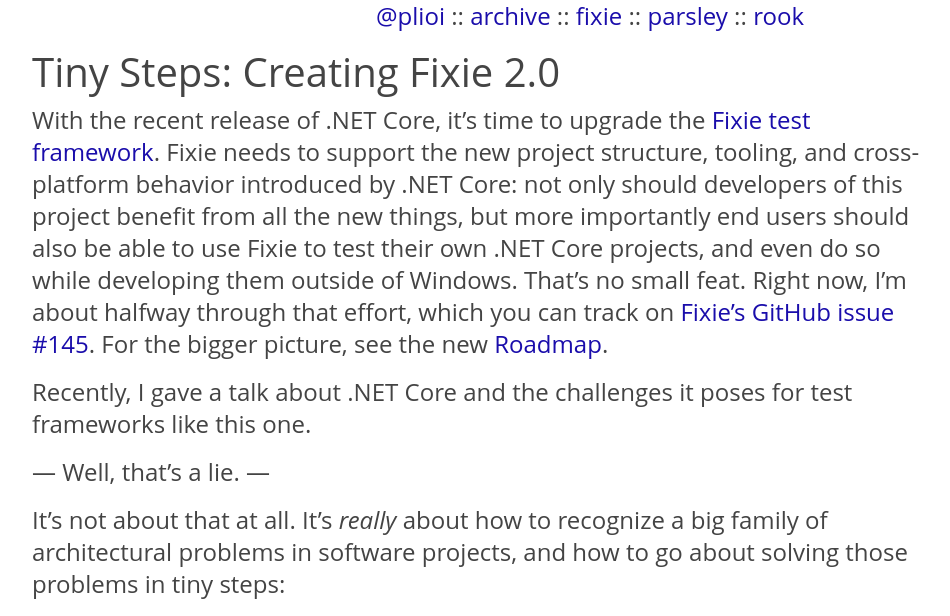
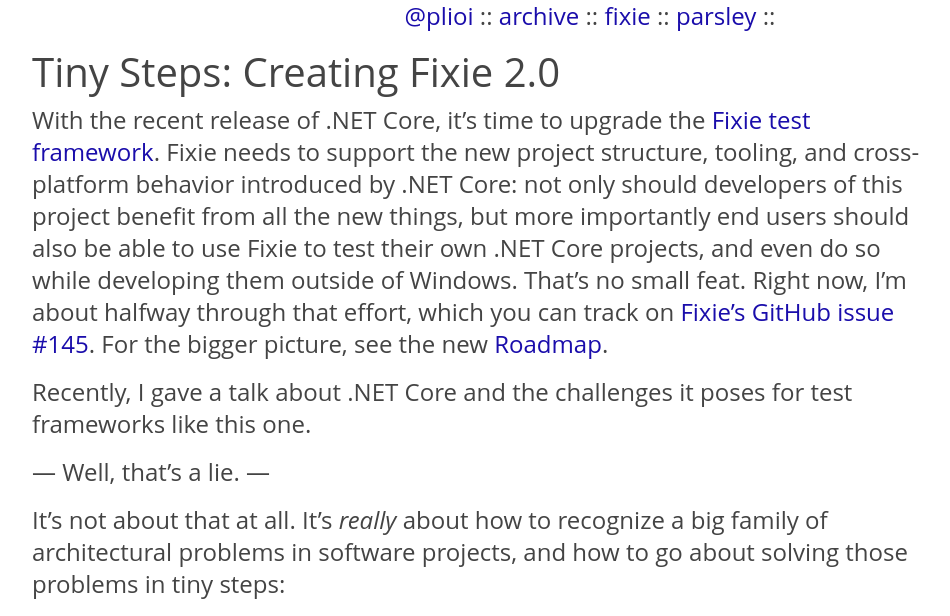
Before and after one commit to plioi/plioi.github.io, a Jekyll site: the page built from index.html, in a window 1280 px wide. Shown: the top 616 px of the page, without its empty margins (50-1000 px from the left). Built offline with Jekyll 4.4.1, drawn with Linux system fonts in a browser that asks for light colours; grey boxes are pictures that could not be loaded.

Commit message:
Fix header links

```diff
--- a/_layouts/default.html
+++ b/_layouts/default.html
@@ -22,10 +22,9 @@
     <header>
       <p>
         <a href="https://twitter.com/plioi/">@plioi</a> ::
-        <a href="http://patrick.lioi.net/archive/">archive</a> ::
-        <a href="http://plioi.github.io/fixie/">fixie</a> ::
+        <a href="https://patrick.lioi.net/archive/">archive</a> ::
+        <a href="https://github.com/fixie/fixie">fixie</a> ::
         <a href="http://github.com/plioi/parsley/">parsley</a> ::
-        <a href="http://github.com/plioi/rook/">rook</a>
       </p>
     </header>
     <div class="container">
```
